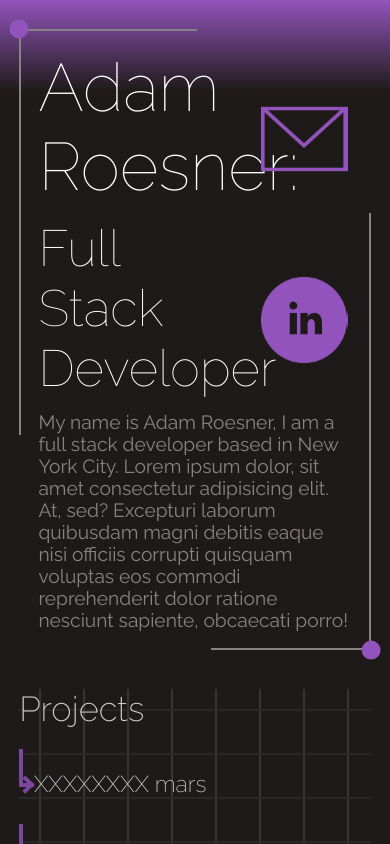
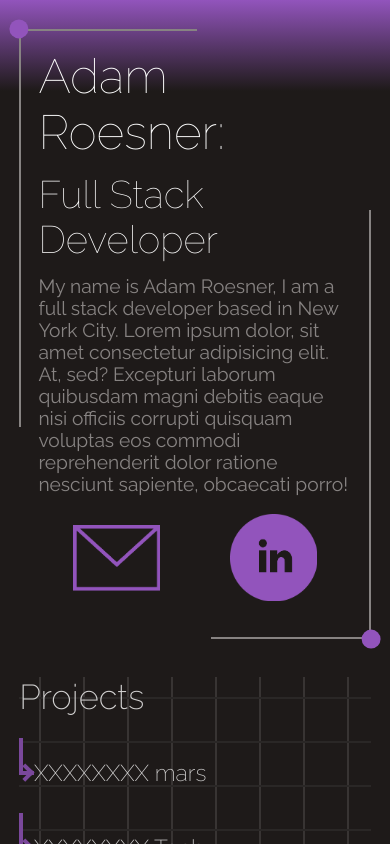
Before and after one commit to roesnera/mars-port-design, a React (Vite) app: page / in a window 390 px wide. Shown: the top 844 px of the page. Built offline with nearby package versions, Linux system fonts and the light colour scheme.

Commit message:
continues to add responsiveness for phone screen sizes

```diff
--- a/src/Hero/Hero.css
+++ b/src/Hero/Hero.css
@@ -70,6 +70,26 @@
     }
 }
 
+@media (width < 500px) {
+    .title-box {
+        grid-column: start / end;
+        align-content: center;
+    }
+    .title-text {
+        font-size: 5rem;
+    }
+    .subtitle {
+        font-size: 4rem;
+    }
+    .links {
+        grid-row-start: 3;
+        grid-column: start / end;
+        flex-direction: row;
+        justify-content: space-around;
+        padding: 2rem 0;
+    }
+}
+
 .mail {
     width: min(100%, 5rem);
     object-fit: contain;
```
